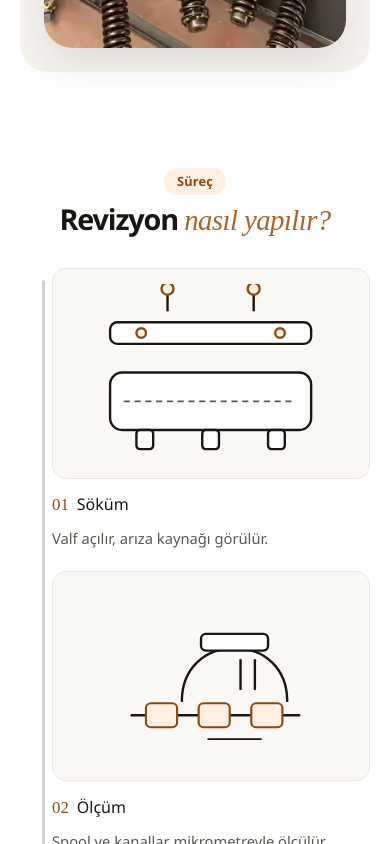
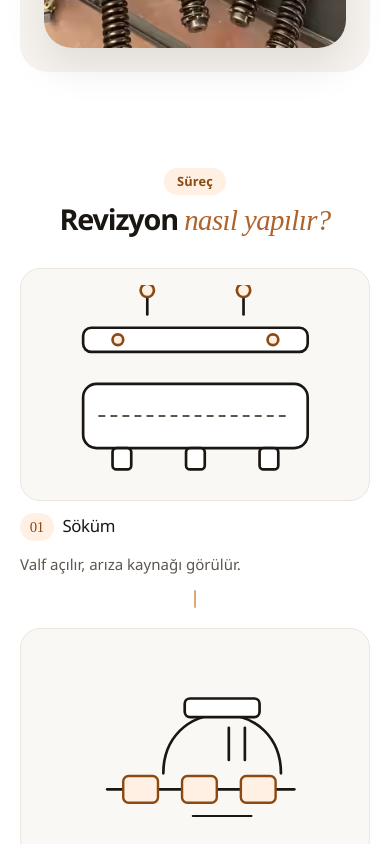
Before and after one commit to serdargurkanc-create/bn-hidrovalf-web, a Next.js app: page / in a window 390 px wide. Shown: the part 3620-4464 px from the top of the page. Built offline with nearby package versions, Linux system fonts and the light colour scheme.

Commit message:
Mobil süreç hikayesi: dikey boru kaldırıldı, kart yığını sadeleştirildi
Co-authored-by: Serdar Gürkan Çetinkaya <serdargurkanc-create@users.noreply.github.com>

```diff
--- a/app/globals.css
+++ b/app/globals.css
@@ -1569,12 +1569,11 @@ html.js:not(.reduced) .anim.in .bn-rec-dot { animation: sc-blink 1.2s ease infin
   background: color-mix(in srgb, var(--line) 90%, var(--ink));
   border-radius: 999px;
   overflow: hidden;
-  /* JS konumlar; varsayılan: mobil dikey */
-  left: 22px;
-  top: 12px;
-  bottom: 12px;
+  /* Masaüstünde JS konumlar; mobilde gizli */
+  left: 0;
+  top: 0;
   width: 3px;
-  height: auto;
+  height: 3px;
 }
 .story-pipe-fill {
   display: block;
@@ -1605,35 +1604,84 @@ html.js:not(.reduced) .anim.in .bn-rec-dot { animation: sc-blink 1.2s ease infin
   position: relative;
   z-index: 1;
 }
+.story-step {
+  display: grid;
+  gap: 0.65rem;
+  align-content: start;
+}
+.story-step .story-scene {
+  transition: border-color 0.35s var(--ease), box-shadow 0.35s var(--ease);
+  position: relative;
+}
+.story-step.is-on .story-scene {
+  border-color: color-mix(in srgb, var(--accent) 45%, var(--line));
+  box-shadow: 0 0 0 1px color-mix(in srgb, var(--accent-2) 25%, transparent);
+}
+.story-step h3 {
+  font-size: 1.05rem;
+  margin: 0;
+  display: flex;
+  gap: 0.55rem;
+  align-items: baseline;
+  letter-spacing: -0.02em;
+}
+.story-no { font-family: var(--serif); color: var(--accent-ink); font-size: 1.1rem; }
+.story-step p { margin: 0; color: var(--ink-soft); font-size: 0.94rem; line-height: 1.55; }
+
+/* Mobil: dikey boru metnin içinden geçmesin — kart yığını + adım rozeti */
+@media (max-width: 899px) {
+  .process { padding-bottom: 4.5rem; } /* dock boşluğu */
+  .story-pipe { display: none !important; }
+  .story-grid { gap: 1.6rem; }
+  .story-step {
+    gap: 0.75rem;
+    padding: 0;
+  }
+  .story-step .story-scene {
+    border-radius: var(--r);
+    padding: 1rem 0.85rem 0.85rem;
+  }
+  .story-step .story-no {
+    display: inline-flex;
+    align-items: center;
+    justify-content: center;
+    min-width: 2.1rem;
+    height: 1.7rem;
+    padding: 0 0.45rem;
+    border-radius: 999px;
+    background: var(--accent-soft);
+    color: var(--accent-ink);
+    font-size: 0.92rem;
+    line-height: 1;
+  }
+  .story-step.is-on .story-no {
+    background: var(--accent-2);
+    color: #fff;
+  }
+  /* Adımlar arası kısa bağlayıcı */
+  .story-step:not(:last-child)::after {
+    content: "";
+    display: block;
+    width: 2px;
+    height: 1.1rem;
+    margin: 0.15rem auto -0.35rem;
+    border-radius: 999px;
+    background: color-mix(in srgb, var(--accent-2) 55%, var(--line));
+  }
+  .story-step.is-on:not(:last-child)::after {
+    background: var(--accent-2);
+  }
+}
 @media (min-width: 900px) {
   .story-grid {
     grid-template-columns: repeat(5, minmax(0, 1fr));
     gap: 1rem;
   }
-  .story-pipe {
-    /* yatay mod JS ile data-dir=h */
-    left: 0;
-  }
-}
-.story-step {
-  display: grid;
-  gap: 0.5rem;
-  align-content: start;
-  padding-left: 2rem;
-}
-@media (min-width: 900px) {
-  .story-step { padding-left: 0; }
-}
-.story-step .story-scene {
-  transition: border-color 0.35s var(--ease), box-shadow 0.35s var(--ease);
-}
-.story-step.is-on .story-scene {
-  border-color: color-mix(in srgb, var(--accent) 45%, var(--line));
-  box-shadow: 0 0 0 1px color-mix(in srgb, var(--accent-2) 25%, transparent);
-}
-.story-step h3 { font-size: 1rem; margin: 0.35rem 0 0; display: flex; gap: 0.5rem; align-items: baseline; }
-.story-no { font-family: var(--serif); color: var(--accent-ink); font-size: 1.05rem; }
-.story-step p { margin: 0; color: var(--ink-soft); font-size: 0.92rem; line-height: 1.5; }
+  .story-pipe { display: block; left: 0; }
+  .story-step { padding-left: 0; gap: 0.5rem; }
+  .story-step h3 { margin: 0.35rem 0 0; font-size: 1rem; }
+  .story-no { font-size: 1.05rem; }
+}
 
 /* Hikâye sahneleri: başlangıç karesi → .play ile son kare (kaydırma) */
 html.js:not(.reduced) .story-scene:not(.play) .sc-cap,
```
